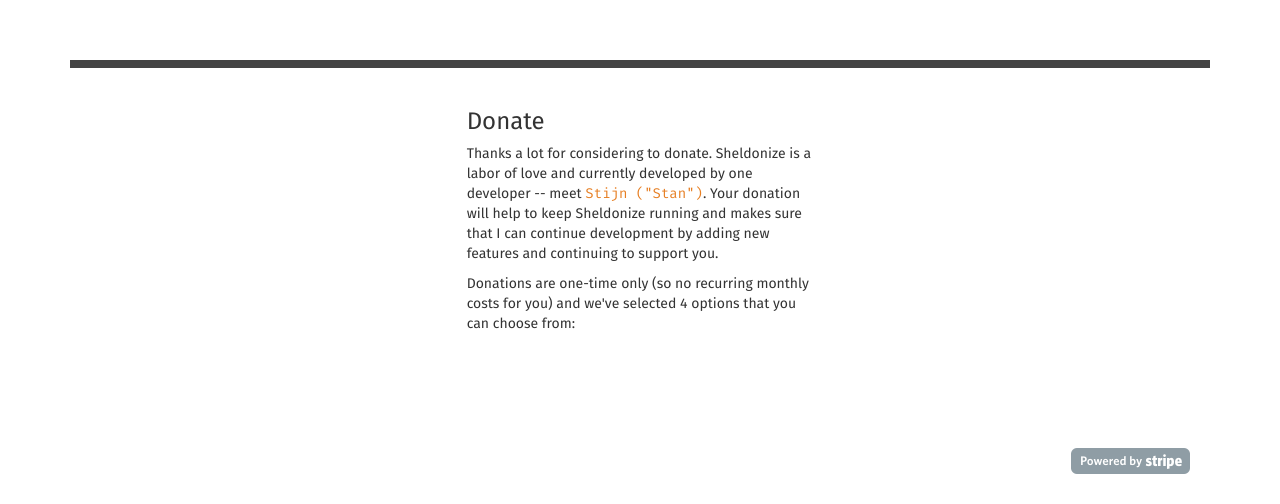
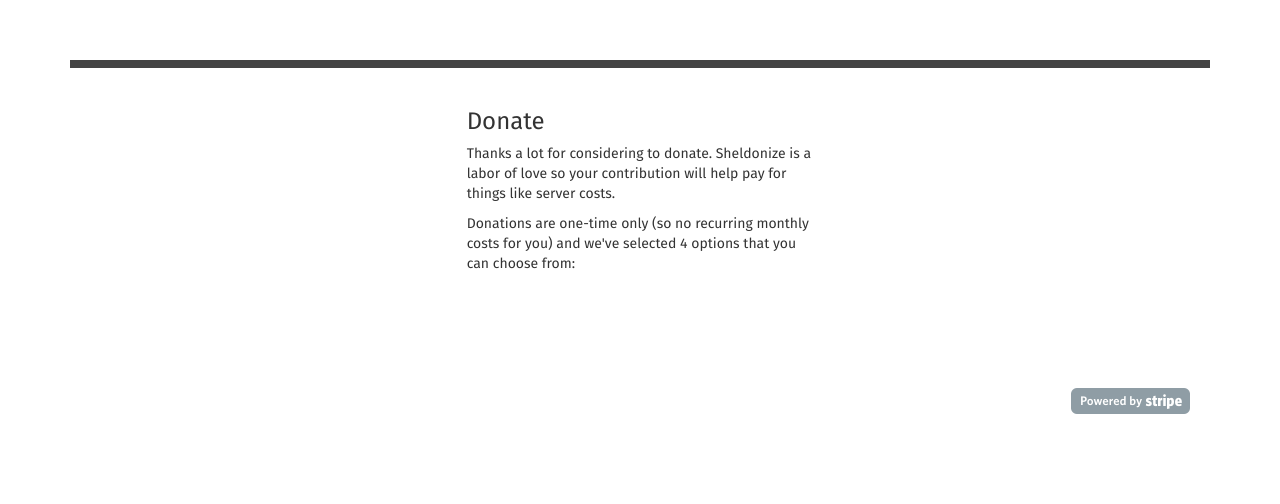
Before and after one commit to sheymans/sheldonize, a Django app: template subscriptions/templates/subscriptions/signup_donate.html in a window 1280 px wide. Shown: the part 52-556 px from the top of the page. Run offline with Django 3.2, Linux system fonts and the light colour scheme; the template is opened without the code that fills it: most values are stand-ins (such as "Sample title", 1, 10 or a date in 2020); some libraries are stand-ins or nearby versions.

Commit message:
Removed Stijn from all files

```diff
--- a/app/templates/home.html
+++ b/app/templates/home.html
@@ -64,6 +64,7 @@ Sheldonize
         Add Markdown notes to your tasks or meetings (<a href="http://iwokeupthismorning.net/2014/10/31/markdown/">Learn More</a>)</br>
         Search your tasks and meetings (notes included)</br>
         Support for Habits (recurring tasks)</br>
+        Support for Projects and subprojects</br>
     </div>
 </div>
 
--- a/subscriptions/templates/subscriptions/signup_donate.html
+++ b/subscriptions/templates/subscriptions/signup_donate.html
@@ -22,10 +22,7 @@ Donate
 
         <h3>Donate</h3>
         <p> Thanks a lot for considering to donate. Sheldonize is a labor of
-        love and currently developed by one developer -- meet <a
-        href="http://stijnheymans.net/about">Stijn ("Stan")</a>. Your donation
-    will help to keep Sheldonize running and makes sure that I can continue
-    development by adding new features and continuing to support you.  </p>
+        love so your contribution will help pay for things like server costs. </p>
 
         <p>Donations are one-time only (so no recurring monthly costs for you) and we've selected 4 options that you can choose from:
 
```
